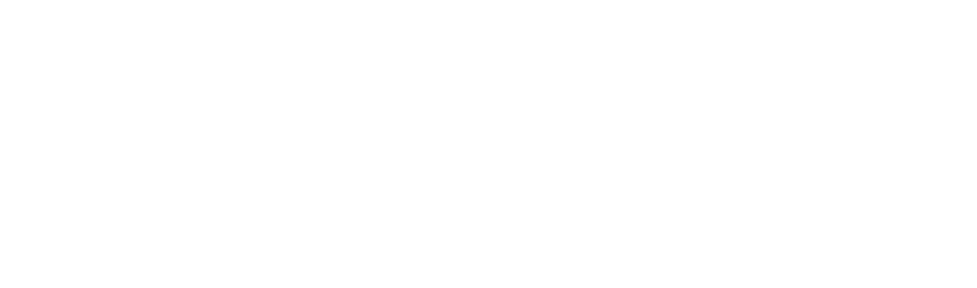
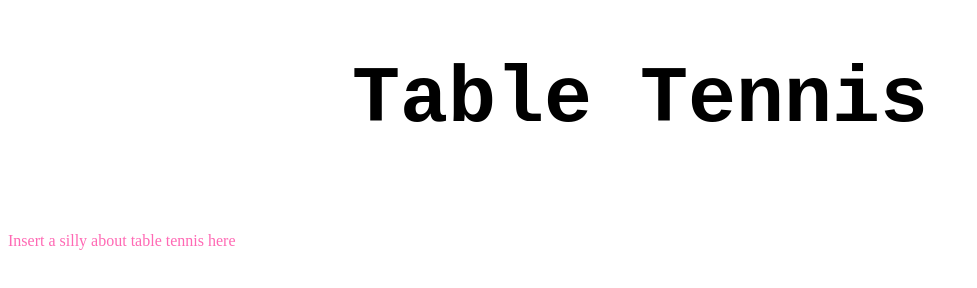
Before and after one commit to AlexW-WSC/year10-website, a plain HTML site: page index.html in a window 1280 px wide. Shown: the whole page, without its empty margins (0-977 px from the left). Drawn offline with Linux system fonts and the light colour scheme.

Commit message:
Website - 0.1

```diff
--- a/index.html
+++ b/index.html
@@ -4,8 +4,12 @@
     <meta charset="UTF-8">
     <meta name="viewport" content="width=device-width, initial-scale=1.0">
     <title>Table Tennis</title>
+    <link rel="stylesheet" href="style.css">
 </head>
 <body>
+    <h1>Table Tennis</h1>
+    <br>
+    <p> Insert a silly about table tennis here </p>
 
 </body>
 </html>
--- a/style.css
+++ b/style.css
@@ -1,6 +1,8 @@
 h1 {
     color: black;
-    font-size: 25px;
+    font-size: 80px;
+    font-family: 'Courier New', Courier, monospace;
+    text-align: center;
 }
 
 p {
```
